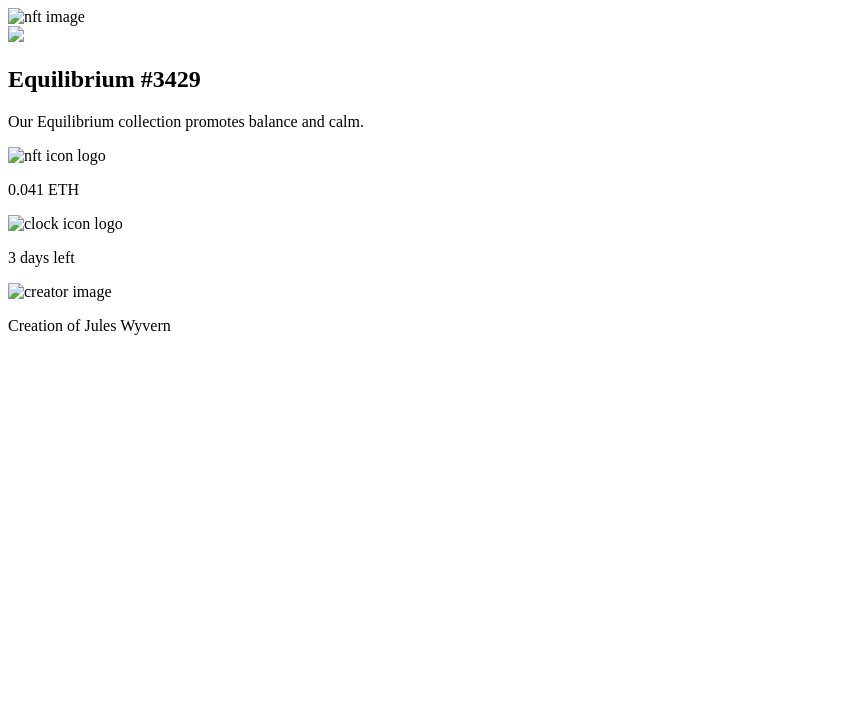
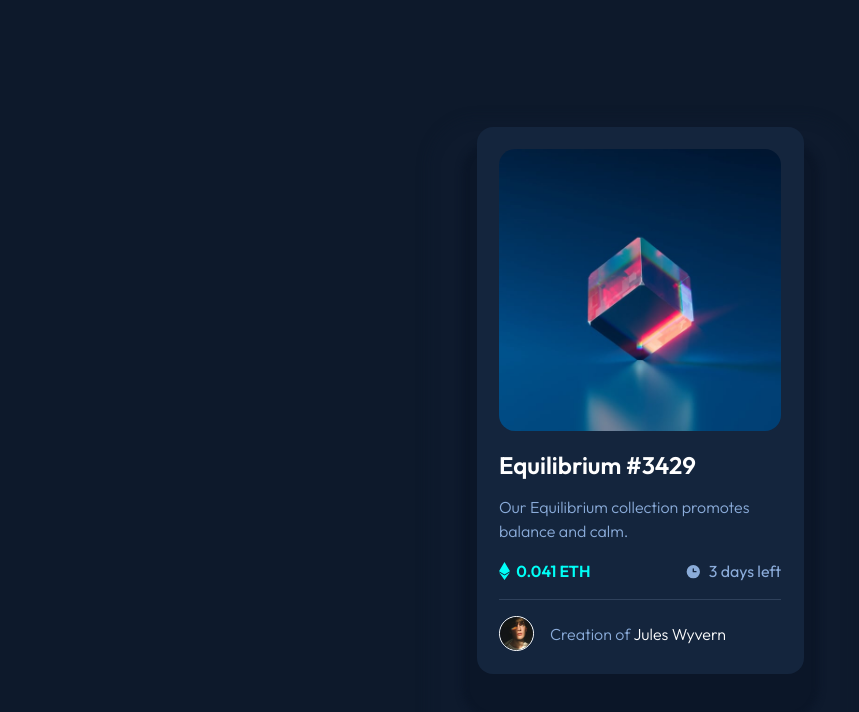
Before and after one commit to Neitodesu/Frontend-mentor-nft-card, a plain HTML site: page index.html in a window 1280 px wide. Shown: the whole page, without its empty margins (0-859 px from the left). Drawn offline with Linux system fonts and the light colour scheme; the site is published under a folder, as on GitHub Pages, so addresses that start at the root find nothing.

Commit message:
Add files via upload

```diff
--- a/index.html
+++ b/index.html
@@ -4,15 +4,15 @@
     <meta charset="UTF-8" />
     <meta name="viewport" content="width=device-width, initial-scale=1.0" />
     <link rel="icon" type="image/png" sizes="32x32" href="./images/favicon-32x32.png" />
-    <link rel="stylesheet" href="/css/main.css" />
+    <link rel="stylesheet" href="css/main.css" />
     <title>Frontend Mentor | NFT preview card component</title>
   </head>
   <body>
     <article class="nft-card">
       <div class="nft-img">
-        <img src="/images/image-equilibrium.jpg" alt="nft image" id="nft-img" />
+        <img src="./assets/images/image-equilibrium.jpg" alt="nft image" id="nft-img" />
         <div class="image">
-          <img aria-disabled="true" src="/images/icon-view.svg" />
+          <img aria-disabled="true" src="./assets/images/icon-view.svg" />
         </div>
       </div>
       <div class="nft-details">
@@ -22,18 +22,18 @@
         </div>
         <div class="nft-pricing">
           <div class="price-info">
-            <img src="/images/icon-ethereum.svg" alt="nft icon logo" />
+            <img src="./assets/images/icon-ethereum.svg" alt="nft icon logo" />
             <p>0.041 ETH</p>
           </div>
           <div class="time-info">
-            <img src="/images/icon-clock.svg" alt="clock icon logo" />
+            <img src="./assets/images/icon-clock.svg" alt="clock icon logo" />
             <p class="time-left">3 days left</p>
           </div>
         </div>
       </div>
       <div class="divider"></div>
       <div class="credits">
-        <img src="/images/image-avatar.png" alt="creator image" id="credits-img" />
+        <img src="./assets/images/image-avatar.png" alt="creator image" id="credits-img" />
         <p>Creation of <span class="creator-name">Jules Wyvern</span></p>
       </div>
     </article>
```
Also changed, not shown: assets/images/favicon-32x32.png (added), assets/images/icon-clock.svg (added), assets/images/icon-ethereum.svg (added), assets/images/icon-view.svg (added), assets/images/image-avatar.png (added), assets/images/image-equilibrium.jpg (added), 1 other file.
